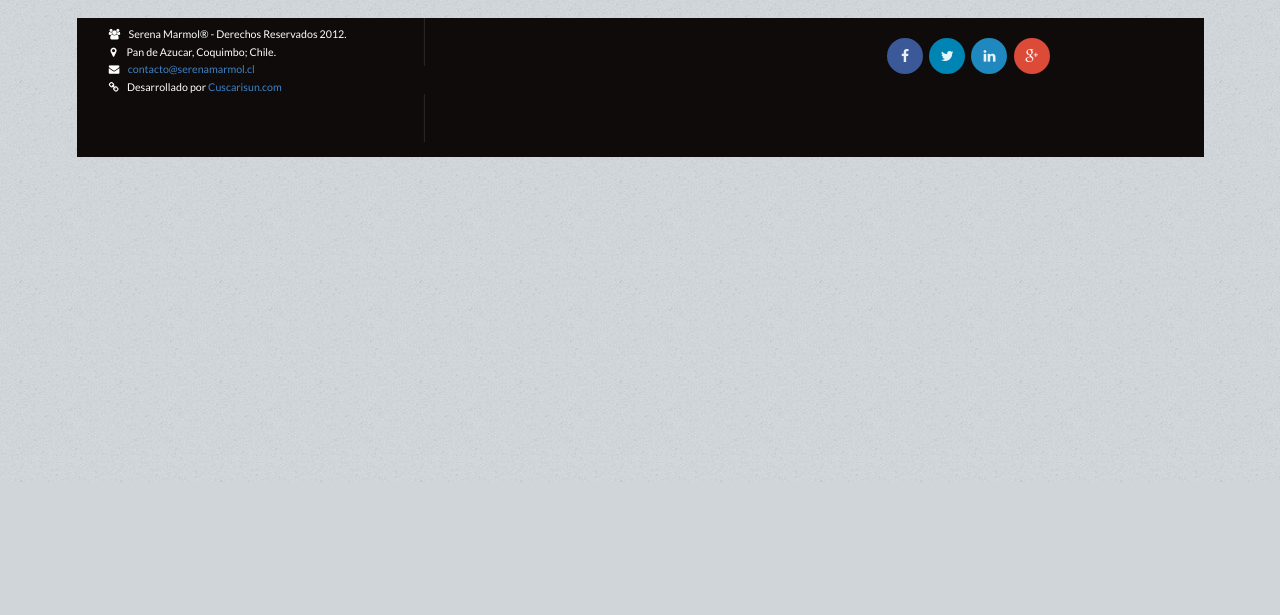
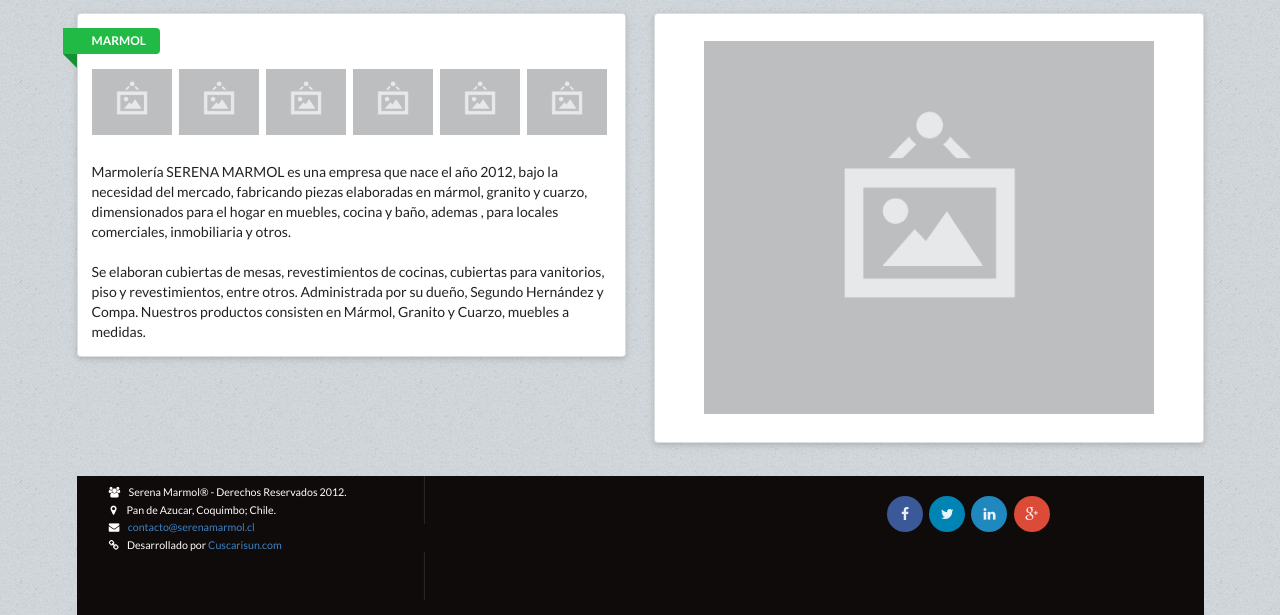
Before and after one commit to osmansmith/marmol, a PHP site: page /marmol/marmol.php in a window 1280 px wide. Shown: the part 318-933 px from the top of the page. Before the commit the page ends 800 px from the top, so only its background shows below. Run offline with PHP 8.4, Linux system fonts and the light colour scheme; grey boxes are pictures that could not be loaded.

Commit message:
CATALOGO
que tal?

```diff
--- a/contactos.php
+++ b/contactos.php
@@ -51,7 +51,7 @@
       <textarea name="mensaje" id="mensaje" cols="30" rows="10" placeholder="MENSAJE"></textarea>
   </div>
   <button class="ui button" type="submit">ENVIAR</button>
-   <button class="ui button" type="reset">LIMPIAR</button>
+   <button class="ui button" type="reset"></button>
 
 </form>
 
--- a/marmol.php
+++ b/marmol.php
@@ -1,5 +1,34 @@
 <?php include_once "head.php";?>
 
 <!-- contenido de mármol-->
+<div class="ui two column grid">
+<div class="column">
+    <div class="ui raised segment">
+      <a class="ui green ribbon label">MARMOL</a>
+
+      <div style="margin-top:3%; "class="ui tiny images">
+  <img class="ui image" src="img/image.png">
+  <img class="ui image" src="img/image.png">
+  <img class="ui image" src="img/image.png">
+  <img class="ui image" src="img/image.png">
+   <img class="ui image" src="img/image.png">
+  <img class="ui image" src="img/image.png">
+</div>
+
+      <p><br>
+      Marmolería SERENA MARMOL es una empresa que nace el año 2012, bajo la necesidad del mercado, fabricando piezas elaboradas en mármol, granito y cuarzo, dimensionados para el hogar en muebles, cocina y baño, ademas , para locales comerciales, inmobiliaria y otros. <br><br> Se elaboran cubiertas de mesas, revestimientos de cocinas, cubiertas para vanitorios, piso y revestimientos, entre otros. Administrada por su dueño, Segundo Hernández y Compa. Nuestros productos consisten en Mármol, Granito y Cuarzo, muebles a medidas. </p>
+
+
+
+
+    </div>
+  </div>
+  <div class="column">
+     <div style="padding:5% 0 5% 0;" class="ui raised segment">
+   <center><img class="ui large image" src="img/image.png">
+ </center>
+      </div>
+  </div>
+</div>
 
 <?php include_once "footer.php";?>
```
Also changed, not shown: cuarzo.php (+29 -0 lines), granito.php (+29 -0 lines), img/image.png (added).
